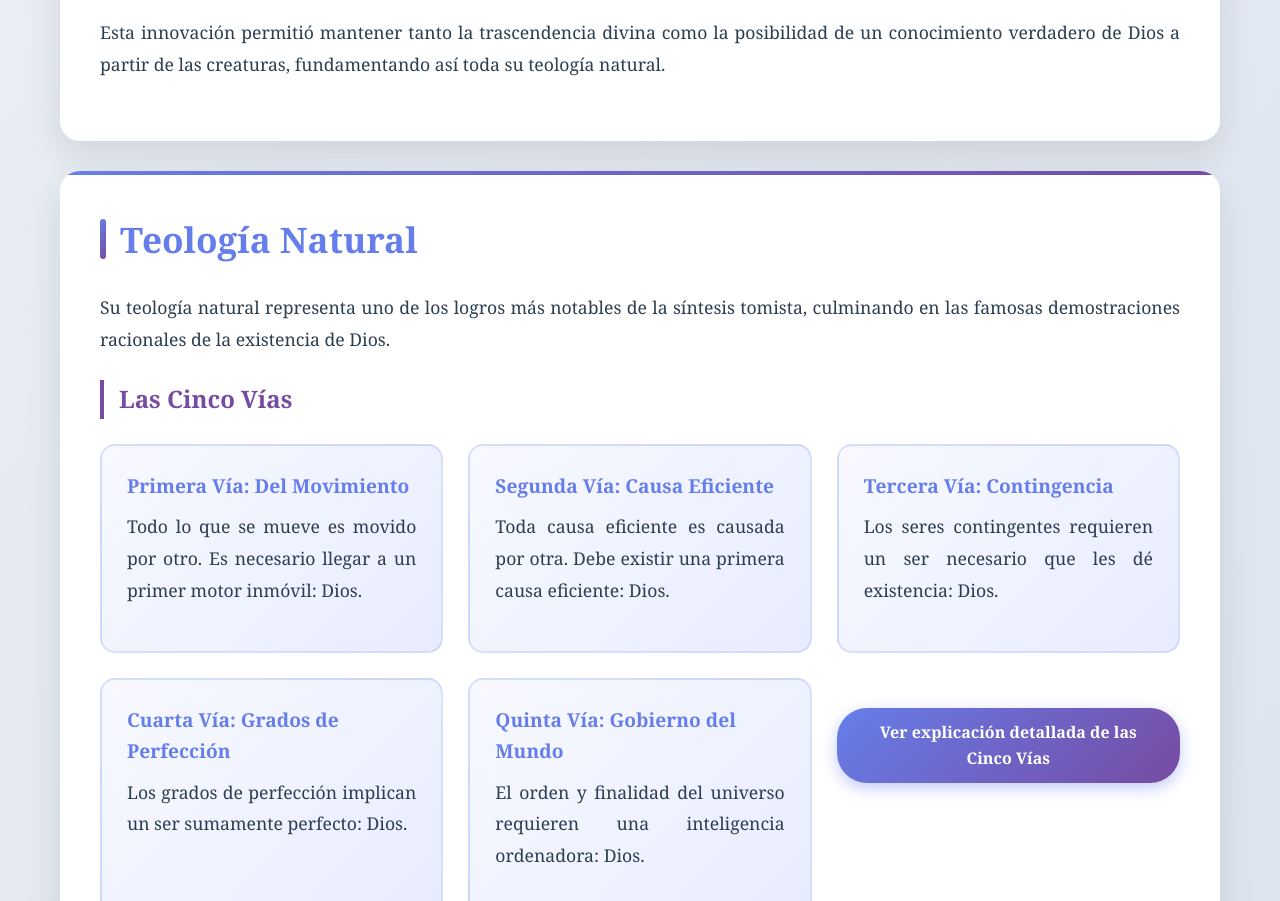
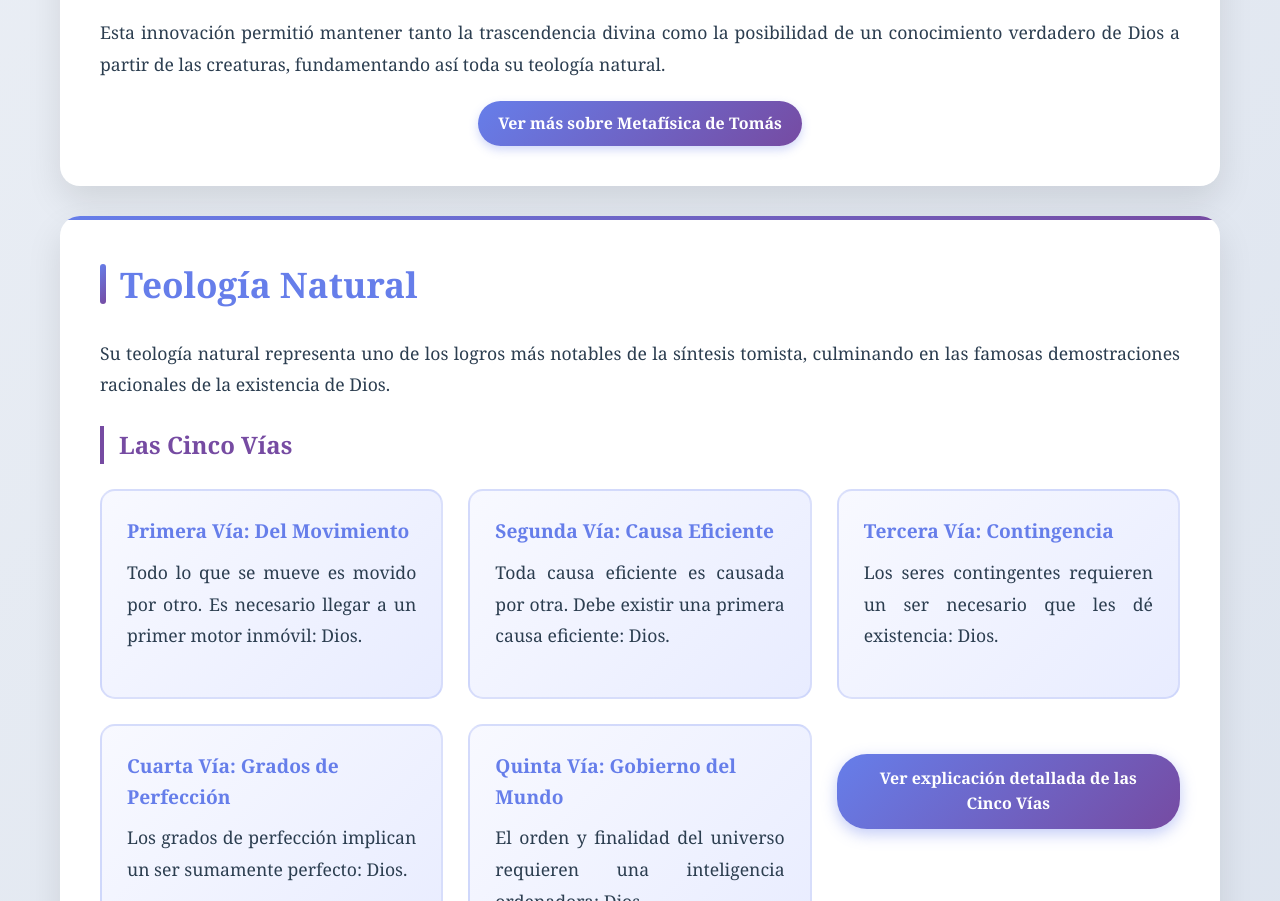
Before and after one commit to jmlucas68/tomas, a plain HTML site: page index.html in a window 1280 px wide. Shown: the part 2448-3349 px from the top of the page. Drawn offline with Linux system fonts and the light colour scheme.

Commit message:
feat: Añadir enlace a Metafísica en la página principal
Se ha añadido un enlace en la sección "Metafísica" de la página principal (`index.html`) que dirige a `metafisica_tomas.html`.

Esto permite a los usuarios acceder directamente a la página con información detallada sobre la metafísica de Tomás de Aquino desde la sección correspondiente del `index`.

```diff
--- a/index.html
+++ b/index.html
@@ -371,6 +371,19 @@
             <p>La doctrina del "esse" (ser/existir) como acto de todos los actos constituye el núcleo de su metafísica. Estableció también la analogía del ser, según la cual el concepto de ser se predica de manera análoga de Dios y las creaturas, evitando tanto el univocismo como el equivocismo.</p>
 
             <p>Esta innovación permitió mantener tanto la trascendencia divina como la posibilidad de un conocimiento verdadero de Dios a partir de las creaturas, fundamentando así toda su teología natural.</p>
+            <div style="text-align: center; margin-top: 20px;">
+                <a href="metafisica_tomas.html" target="_blank" style="
+                    display: inline-block;
+                    background: linear-gradient(135deg, #667eea, #764ba2);
+                    color: white;
+                    padding: 10px 20px;
+                    border-radius: 25px;
+                    text-decoration: none;
+                    font-weight: bold;
+                    box-shadow: 0 4px 10px rgba(102, 126, 234, 0.3);
+                    transition: background 0.3s ease;
+                ">Ver más sobre Metafísica de Tomás</a>
+            </div>
         </section>
 
         <section id="teologia" class="section">
```
